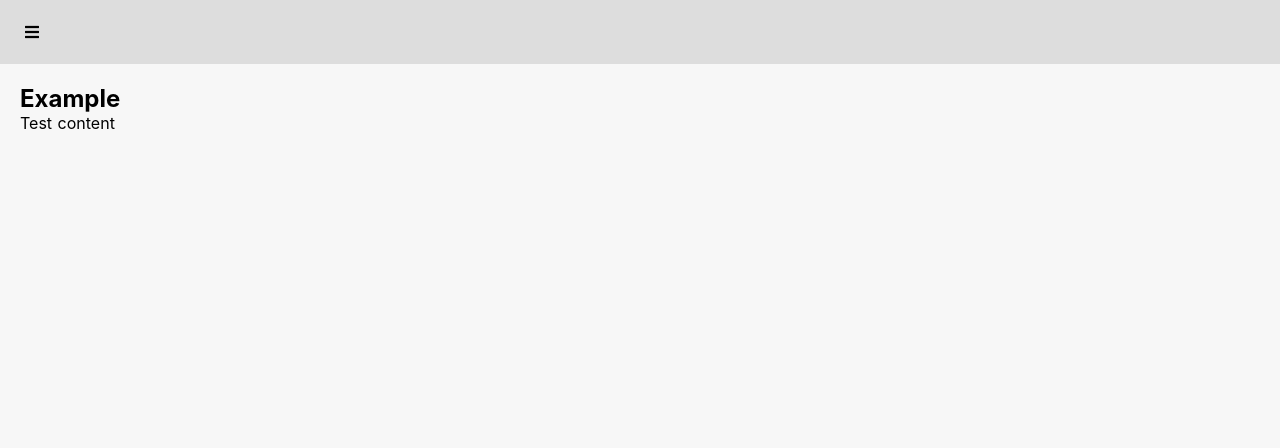
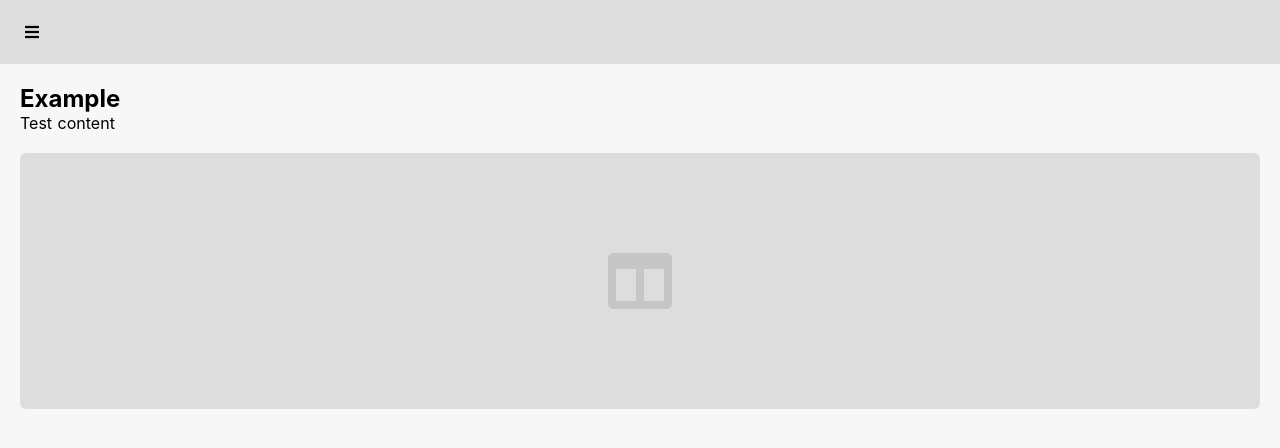
Before and after one commit to CyrilBataillie/FindoProject, a Nuxt app in the folder findo-project/: page /example in a window 1280 px wide. Shown: the top 448 px of the page. Built offline with nearby package versions, Linux system fonts and the light colour scheme.

Commit message:
End of tuto

```diff
--- a/findo-project/components/Navigation.vue
+++ b/findo-project/components/Navigation.vue
@@ -1,6 +1,5 @@
 <template>
     <div class="navigation">
-        <h3>MENU</h3>
         <div class="menu-items" @click="closeMenu">
             <nuxt-link v-for="item, i in items" v-touchfeedback :key="i" :to="item.to" class="menu-item">
                 {{ item.label }}
--- a/findo-project/pages/example.vue
+++ b/findo-project/pages/example.vue
@@ -2,5 +2,6 @@
     <section>
         <h1>Example</h1>
         <p>Test content</p>
+        <placeholder icon="columns"/>
     </section>
 </template>
--- a/findo-project/pages/profile.vue
+++ b/findo-project/pages/profile.vue
@@ -3,5 +3,6 @@
         <h1>Profile</h1>
         <p>Profile content</p>
         <nuxt-link :to="{ name: 'example' }">Example</nuxt-link>
+        <placeholder icon="image"/>
     </section>
 </template>
```
